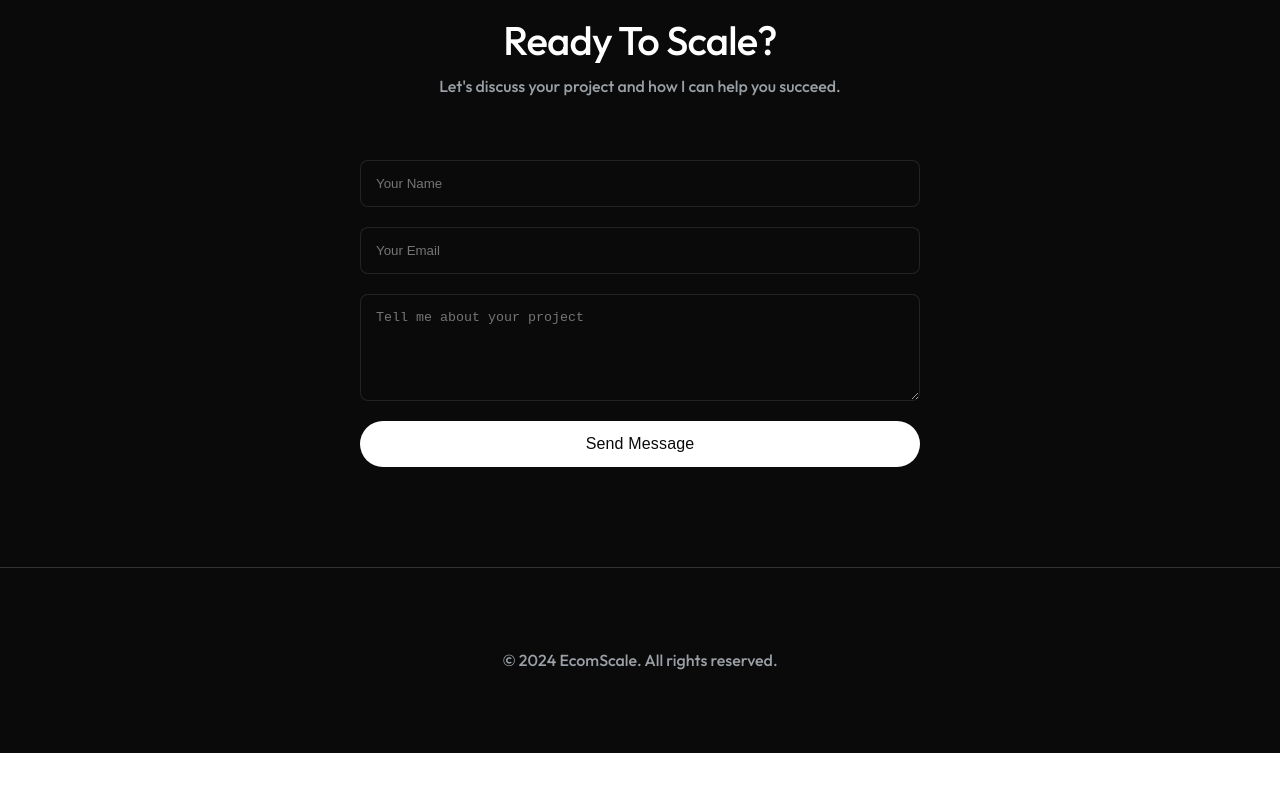
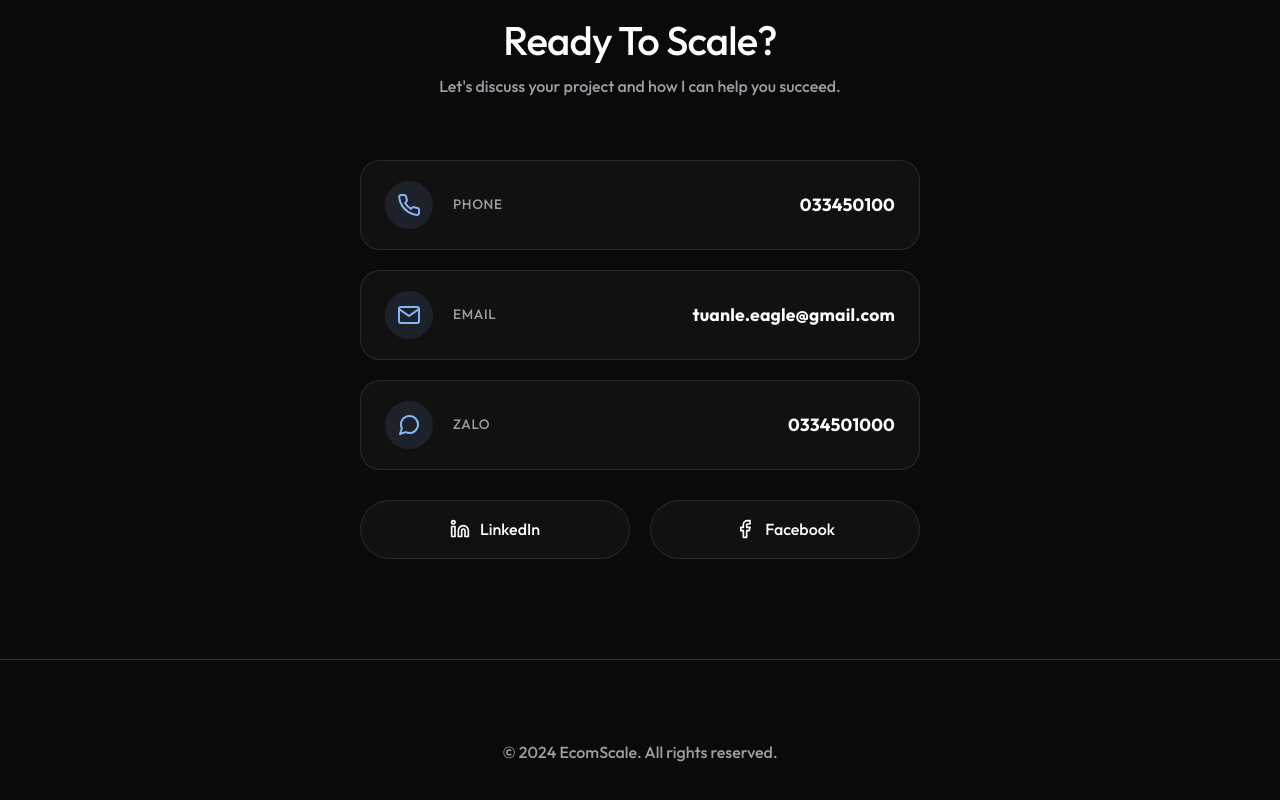
Before and after one commit to autoguy2501/shopify-portfolio, a website built with Vite: page index.html in a window 1280 px wide. Shown: the part 3918-4718 px from the top of the page. Before the commit the page ends 4671 px from the top, so only its background shows below. Built offline with nearby package versions, Linux system fonts and the light colour scheme.

Commit message:
Update information author

```diff
--- a/index.html
+++ b/index.html
@@ -252,12 +252,45 @@
             <h2>Ready To Scale?</h2>
             <p>Let's discuss your project and how I can help you succeed.</p>
           </div>
-          <form style="text-align: left; display: grid; gap: 20px;">
-            <input type="text" id="name" placeholder="Your Name" style="width: 100%; padding: 15px; background: var(--bg-color); border: 1px solid rgba(255,255,255,0.1); color: white; border-radius: 8px;">
-            <input type="email" id="email" placeholder="Your Email" style="width: 100%; padding: 15px; background: var(--bg-color); border: 1px solid rgba(255,255,255,0.1); color: white; border-radius: 8px;">
-            <textarea id="message" placeholder="Tell me about your project" rows="5" style="width: 100%; padding: 15px; background: var(--bg-color); border: 1px solid rgba(255,255,255,0.1); color: white; border-radius: 8px;"></textarea>
-            <button type="submit" class="btn btn-primary" style="width: 100%;">Send Message</button>
-          </form>
+          <div class="contact-info-container">
+            <div class="contact-item">
+              <div class="contact-icon-wrapper">
+                <svg xmlns="http://www.w3.org/2000/svg" width="24" height="24" viewBox="0 0 24 24" fill="none" stroke="currentColor" stroke-width="2" stroke-linecap="round" stroke-linejoin="round"><path d="M22 16.92v3a2 2 0 0 1-2.18 2 19.79 19.79 0 0 1-8.63-3.07 19.5 19.5 0 0 1-6-6 19.79 19.79 0 0 1-3.07-8.67A2 2 0 0 1 4.11 2h3a2 2 0 0 1 2 1.72 12.84 12.84 0 0 0 .7 2.81 2 2 0 0 1-.45 2.11L8.09 9.91a16 16 0 0 0 6 6l1.27-1.27a2 2 0 0 1 2.11-.45 12.84 12.84 0 0 0 2.81.7A2 2 0 0 1 22 16.92z"></path></svg>
+              </div>
+              <div class="contact-details">
+                <span class="contact-label">Phone</span>
+                <a href="tel:033450100" class="contact-value">033450100</a>
+              </div>
+            </div>
+            <div class="contact-item">
+              <div class="contact-icon-wrapper">
+                <svg xmlns="http://www.w3.org/2000/svg" width="24" height="24" viewBox="0 0 24 24" fill="none" stroke="currentColor" stroke-width="2" stroke-linecap="round" stroke-linejoin="round"><path d="M4 4h16c1.1 0 2 .9 2 2v12c0 1.1-.9 2-2 2H4c-1.1 0-2-.9-2-2V6c0-1.1.9-2 2-2z"></path><polyline points="22,6 12,13 2,6"></polyline></svg>
+              </div>
+              <div class="contact-details">
+                <span class="contact-label">Email</span>
+                <a href="mailto:tuanle.eagle@gmail.com" class="contact-value">tuanle.eagle@gmail.com</a>
+              </div>
+            </div>
+            <div class="contact-item">
+              <div class="contact-icon-wrapper">
+                <svg xmlns="http://www.w3.org/2000/svg" width="24" height="24" viewBox="0 0 24 24" fill="none" stroke="currentColor" stroke-width="2" stroke-linecap="round" stroke-linejoin="round"><path d="M21 11.5a8.38 8.38 0 0 1-.9 3.8 8.5 8.5 0 0 1-7.6 4.7 8.38 8.38 0 0 1-3.8-.9L3 21l1.9-5.7a8.38 8.38 0 0 1-.9-3.8 8.5 8.5 0 0 1 4.7-7.6 8.38 8.38 0 0 1 3.8-.9h.5a8.48 8.48 0 0 1 8 8v.5z"></path></svg>
+              </div>
+              <div class="contact-details">
+                <span class="contact-label">Zalo</span>
+                <span class="contact-value">0334501000</span>
+              </div>
+            </div>
+            <div class="contact-socials">
+              <a href="https://www.linkedin.com/in/tuan-anh-b3572136b/" target="_blank" class="social-btn">
+                <svg xmlns="http://www.w3.org/2000/svg" width="20" height="20" viewBox="0 0 24 24" fill="none" stroke="currentColor" stroke-width="2" stroke-linecap="round" stroke-linejoin="round"><path d="M16 8a6 6 0 0 1 6 6v7h-4v-7a2 2 0 0 0-2-2 2 2 0 0 0-2 2v7h-4v-7a6 6 0 0 1 6-6z"></path><rect x="2" y="9" width="4" height="12"></rect><circle cx="4" cy="4" r="2"></circle></svg>
+                <span>LinkedIn</span>
+              </a>
+              <a href="https://www.facebook.com/levantuan23" target="_blank" class="social-btn">
+                <svg xmlns="http://www.w3.org/2000/svg" width="20" height="20" viewBox="0 0 24 24" fill="none" stroke="currentColor" stroke-width="2" stroke-linecap="round" stroke-linejoin="round"><path d="M18 2h-3a5 5 0 0 0-5 5v3H7v4h3v8h4v-8h3l1-4h-4V7a1 1 0 0 1 1-1h3z"></path></svg>
+                <span>Facebook</span>
+              </a>
+            </div>
+          </div>
         </div>
       </section>
     </main>
--- a/style.css
+++ b/style.css
@@ -698,3 +698,130 @@
     font-size: 0.7rem;
   }
 }
+
+/* Contact Info Styles */
+.contact-info-container {
+  display: flex;
+  flex-direction: column;
+  gap: 20px;
+  margin-top: 40px;
+  width: 100%;
+}
+
+.contact-item {
+  display: flex;
+  align-items: center;
+  padding: 20px 24px;
+  background: rgba(255, 255, 255, 0.03); /* Lighter, more transparent bg */
+  border: 1px solid rgba(255, 255, 255, 0.1);
+  border-radius: 20px;
+  transition: all 0.3s ease;
+  gap: 20px;
+}
+
+.contact-item:hover {
+  background: rgba(255, 255, 255, 0.08); /* Brighter on hover */
+  border-color: var(--accent-blue);
+  transform: translateY(-2px);
+  box-shadow: 0 10px 30px rgba(0, 0, 0, 0.2);
+}
+
+.contact-icon-wrapper {
+  display: flex;
+  align-items: center;
+  justify-content: center;
+  width: 48px;
+  height: 48px;
+  background: rgba(138, 180, 248, 0.1); /* Accent blue tint */
+  border-radius: 50%;
+  color: var(--accent-blue);
+  flex-shrink: 0;
+}
+
+.contact-details {
+  display: flex;
+  flex: 1;
+  justify-content: space-between;
+  align-items: center;
+  gap: 4px;
+}
+
+.contact-label {
+  color: var(--text-secondary);
+  font-size: 0.85rem;
+  font-weight: 500;
+  text-transform: uppercase;
+  letter-spacing: 0.05em;
+}
+
+.contact-value {
+  color: var(--text-primary);
+  font-size: 1.1rem;
+  font-weight: 600;
+  letter-spacing: 0.01em;
+}
+
+.contact-value[href]:hover {
+  color: var(--accent-blue);
+}
+
+.contact-socials {
+  display: grid;
+  grid-template-columns: 1fr 1fr;
+  gap: 20px;
+  margin-top: 10px;
+}
+
+.social-btn {
+  display: flex;
+  justify-content: center;
+  align-items: center;
+  gap: 10px;
+  padding: 16px;
+  background: rgba(255, 255, 255, 0.03);
+  border: 1px solid rgba(255, 255, 255, 0.1);
+  border-radius: 100px;
+  color: var(--text-primary);
+  font-weight: 500;
+  transition: all 0.3s ease;
+}
+
+.social-btn:hover {
+  background: var(--text-primary);
+  color: var(--bg-color);
+  transform: translateY(-2px);
+  box-shadow: 0 4px 15px rgba(255, 255, 255, 0.15);
+}
+
+.social-btn svg {
+  transition: stroke 0.3s ease;
+}
+
+.social-btn:hover svg {
+  stroke: var(--bg-color);
+}
+
+@media (max-width: 480px) {
+  .contact-item {
+    padding: 16px;
+    gap: 16px;
+  }
+
+  .contact-icon-wrapper {
+    width: 40px;
+    height: 40px;
+  }
+
+  .contact-icon-wrapper svg {
+    width: 20px;
+    height: 20px;
+  }
+
+  .contact-value {
+    font-size: 1rem;
+  }
+
+  .contact-socials {
+    grid-template-columns: 1fr;
+  }
+}
```
